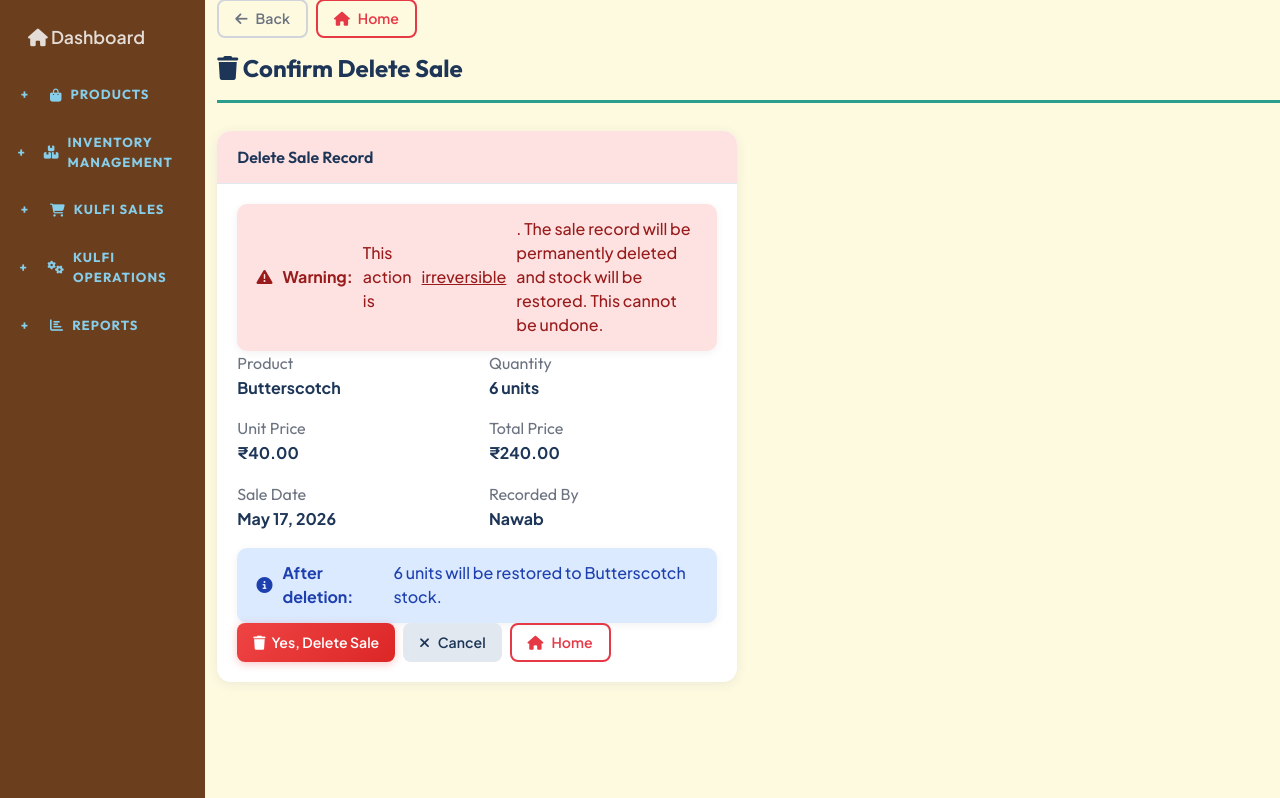
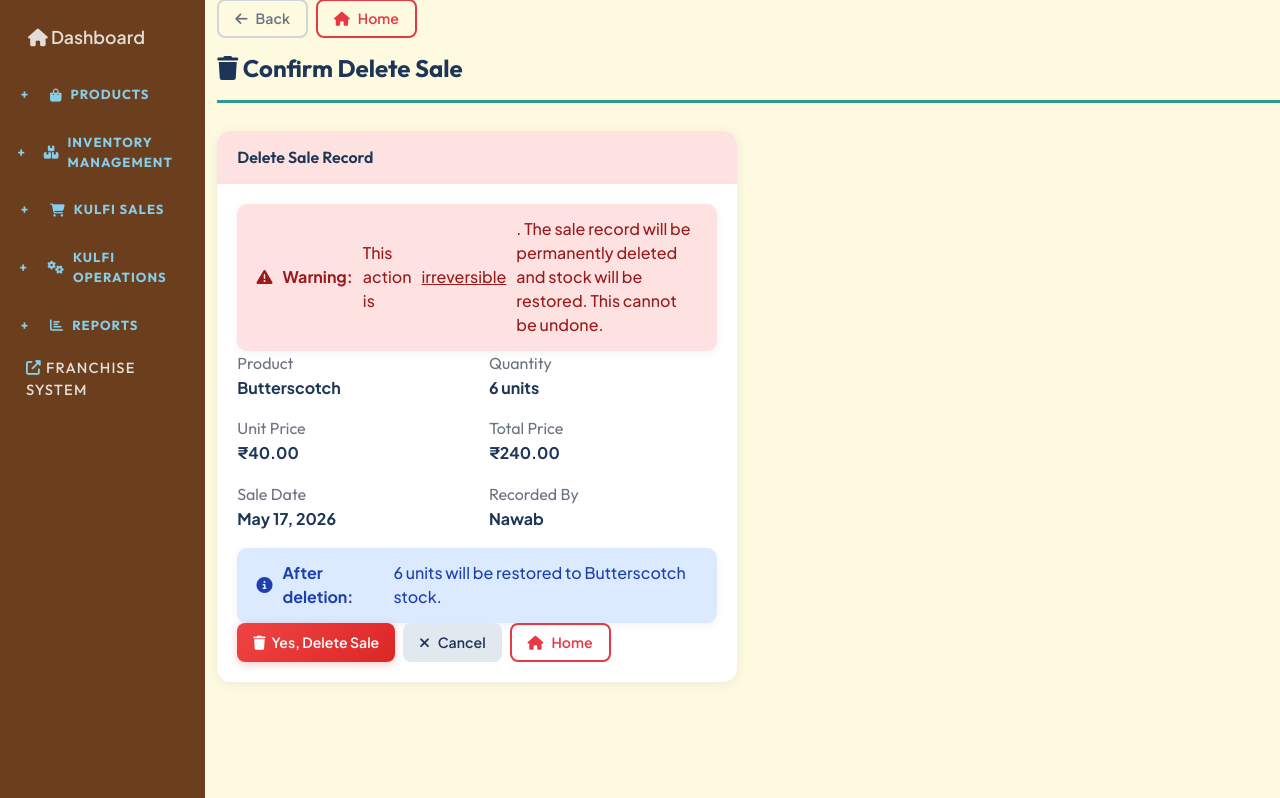
Before and after one commit to preseverans-spec/latestkulfi, a Django app: page /sales/delete/2142/ in a window 1280 px wide. Shown: the part 123-921 px from the top of the page. Run offline with Django 5.2, Linux system fonts and the light colour scheme; a user stored in the database is signed in; data comes from the database, SQL or seed files in the repository; parts of the project's set-up code (start-up, migrations or seed data) failed here and were passed over; some libraries are stand-ins or nearby versions.

Commit message:
Move Franchise System to top-level sidebar

```diff
--- a/templates/inventory/base.html
+++ b/templates/inventory/base.html
@@ -896,6 +896,10 @@
                             <i class="fas fa-boxes"></i> Stock Report
                         </a>
                     </div>
+                    <!-- Franchise System Section -->
+                    <a href="https://indiankulfi.infinityfree.me" class="sidebar-section-title" target="_blank" rel="noopener noreferrer" style="text-decoration: none;">
+                        <i class="fas fa-external-link-alt"></i> Franchise System
+                    </a>
                     {% else %}
                     <!-- Sales-only sidebar for non-admin users -->
                     <div class="sidebar-section-title" onclick="toggleSection('sales-section', this)">
```
